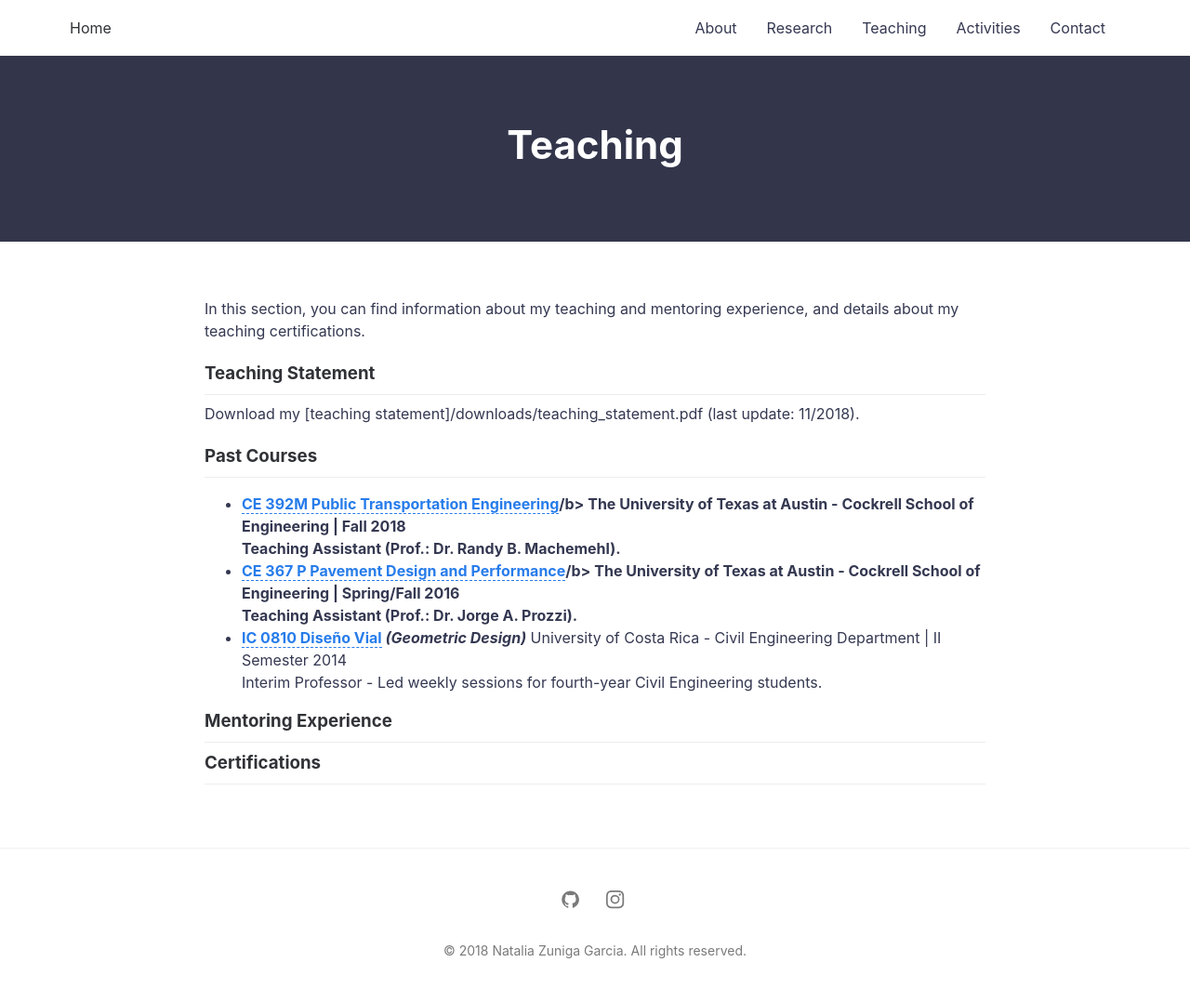
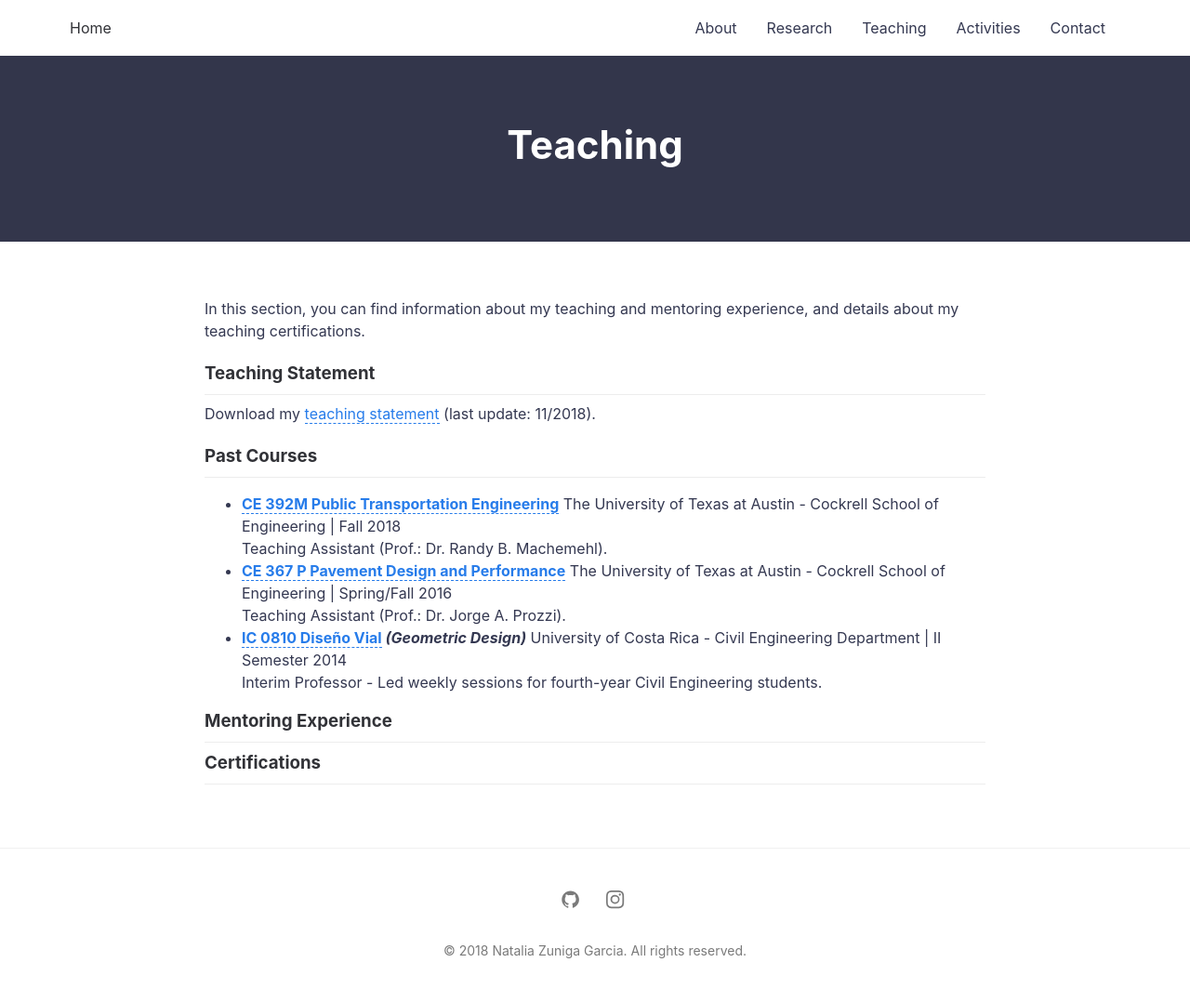
Before and after one commit to nzunigag/nzunigag.github.io, a Jekyll site: the page built from teaching.md, in a window 1280 px wide. Shown: the whole page at 93% size. Built offline with Jekyll 4.4.1, drawn with Linux system fonts in a browser that asks for light colours.

Commit message:
Update teaching.md

```diff
--- a/teaching.md
+++ b/teaching.md
@@ -8,15 +8,14 @@ In this section, you can find information about my teaching and mentoring experi
 
 ### Teaching Statement
 ___
-Download my [teaching statement]/downloads/teaching_statement.pdf (last update: 11/2018).
+Download my [teaching statement](/downloads/teaching_statement.pdf) (last update: 11/2018).
 
 ### Past Courses
 ___
-- <b>[CE 392M Public Transportation Engineering](/downloads/2018_syllabus.pdf)/b> The University of Texas at Austin - Cockrell School of Engineering  | Fall 2018 <br>
+- <b>[CE 392M Public Transportation Engineering](/downloads/2018_syllabus.pdf)</b> The University of Texas at Austin - Cockrell School of Engineering  | Fall 2018 <br>
 Teaching Assistant (Prof.: Dr. Randy B. Machemehl).
-- <b>[CE 367 P Pavement Design and Performance](/downloads/2016_syllabus.pdf)/b> The University of Texas at Austin - Cockrell School of Engineering  | Spring/Fall 2016 <br>
+- <b>[CE 367 P Pavement Design and Performance](/downloads/2016_syllabus.pdf)</b> The University of Texas at Austin - Cockrell School of Engineering  | Spring/Fall 2016 <br>
 Teaching Assistant (Prof.: Dr. Jorge A. Prozzi).
-<br>
 - <b>[IC 0810 Diseño Vial](/downloads/2014_programa.pdf) <i>(Geometric Design)</i></b> University of Costa Rica - Civil Engineering Department  | II Semester 2014 <br>
 Interim Professor - Led weekly sessions for fourth-year Civil Engineering students.
 <br>
```
